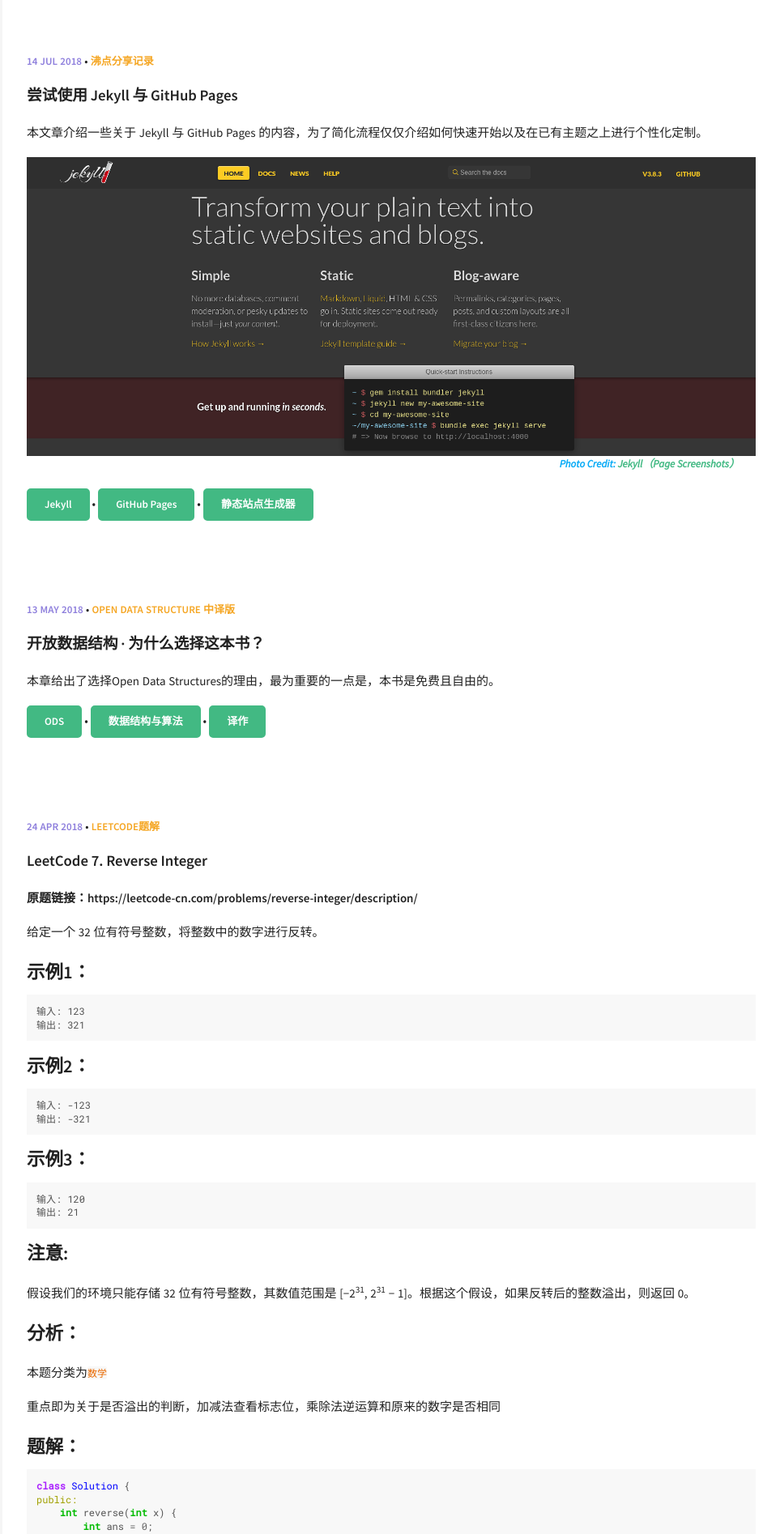
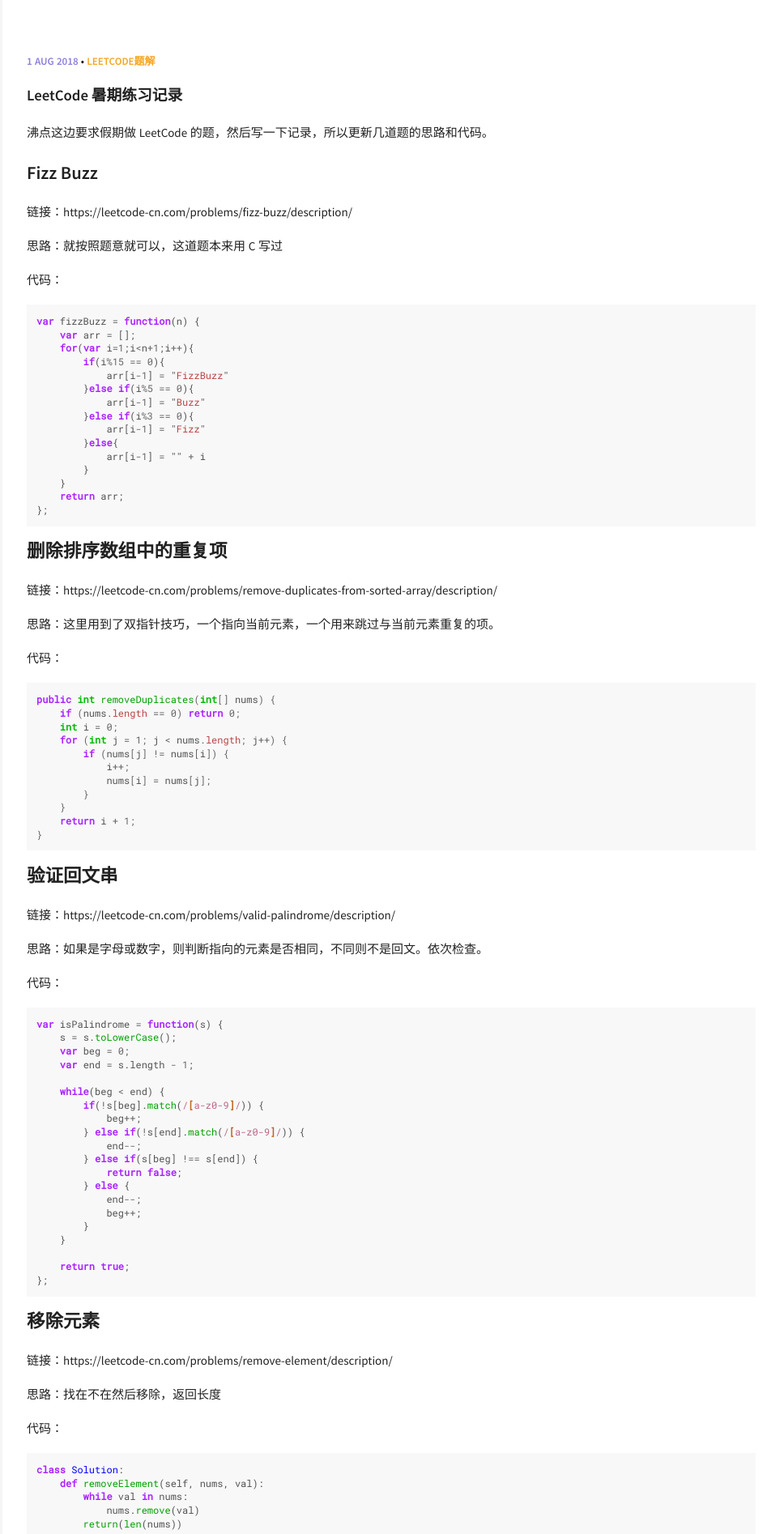
Before and after one commit to psiace-archive/old-blog, a Jekyll site: the page built from index.html, in a window 1280 px wide. Shown: the top 1894 px of the page at 81% size, without its empty margins (317-1280 px from the left). Built offline with Jekyll 4.4.1, drawn with Linux system fonts in a browser that asks for light colours; some of the changed text lies outside the part shown.

Commit message:
add Feidian Leetcode Summer Practice Record

````diff
--- /dev/null
+++ b/_posts/2018-08-01-LeetCode-Summer-Practice-Record.md
@@ -0,0 +1,309 @@
+---
+layout: post
+title: LeetCode 暑期练习记录
+categories: [LeetCode题解]
+tags: [数据结构与算法, 题解, LeetCode, 沸点工作室]
+creativecommons: true
+comments: true
+---
+
+沸点这边要求假期做 LeetCode 的题，然后写一下记录，所以更新几道题的思路和代码。
+
+### Fizz Buzz
+
+链接：https://leetcode-cn.com/problems/fizz-buzz/description/
+
+思路：就按照题意就可以，这道题本来用 C 写过
+
+代码：
+```javascript
+var fizzBuzz = function(n) {
+    var arr = [];
+    for(var i=1;i<n+1;i++){
+        if(i%15 == 0){
+            arr[i-1] = "FizzBuzz"
+        }else if(i%5 == 0){
+            arr[i-1] = "Buzz"
+        }else if(i%3 == 0){
+            arr[i-1] = "Fizz"
+        }else{
+            arr[i-1] = "" + i
+        }
+    }
+    return arr;
+};
+```
+
+### 删除排序数组中的重复项
+
+链接：https://leetcode-cn.com/problems/remove-duplicates-from-sorted-array/description/
+
+思路：这里用到了双指针技巧，一个指向当前元素，一个用来跳过与当前元素重复的项。
+
+代码：
+```java
+public int removeDuplicates(int[] nums) {
+    if (nums.length == 0) return 0;
+    int i = 0;
+    for (int j = 1; j < nums.length; j++) {
+        if (nums[j] != nums[i]) {
+            i++;
+            nums[i] = nums[j];
+        }
+    }
+    return i + 1;
+}
+```
+
+
+### 验证回文串
+
+链接：https://leetcode-cn.com/problems/valid-palindrome/description/
+
+思路：如果是字母或数字，则判断指向的元素是否相同，不同则不是回文。依次检查。
+
+代码：
+
+```javascript
+var isPalindrome = function(s) {
+    s = s.toLowerCase();
+    var beg = 0;
+    var end = s.length - 1;
+
+    while(beg < end) {
+        if(!s[beg].match(/[a-z0-9]/)) {
+            beg++;
+        } else if(!s[end].match(/[a-z0-9]/)) {
+            end--;
+        } else if(s[beg] !== s[end]) {
+            return false;
+        } else {
+            end--;
+            beg++;
+        }
+    }
+
+    return true;
+};
+```
+
+### 移除元素
+
+链接：https://leetcode-cn.com/problems/remove-element/description/
+
+思路：找在不在然后移除，返回长度
+
+代码：
+
+```python
+class Solution:
+    def removeElement(self, nums, val):
+        while val in nums:
+            nums.remove(val)
+        return(len(nums))
+```
+
+### 翻转字符串里的单词
+
+链接：https://leetcode-cn.com/problems/reverse-words-in-a-string/description/
+
+思路：分割 -> 去空格 -> 翻转 -> 加空格连接
+
+代码：
+
+```python
+class Solution:
+    def reverseWords(self, s):
+        tmp = s.split(' ')
+        while '' in tmp:
+            tmp.remove('')
+        tmp.reverse()
+        tmp = ' '.join(tmp)
+        return(tmp)
+```
+
+### Nim 游戏
+
+链接：https://leetcode-cn.com/problems/nim-game/description/
+
+思路：当出现 4 的倍数时，你作为先手必输，否则，在作出最优选择情况下你一定可以赢。
+
+代码：
+```c++
+class Solution {
+public:
+    bool canWinNim(int n) {
+        return n%4 != 0;
+    }
+};
+```
+
+### 位 1 的个数
+
+链接：https://leetcode-cn.com/problems/number-of-1-bits/description/
+
+思路：这个方法模拟了十进制转二进制的过程，每出现 1 时就累加，然后返回总数。
+
+代码：
+```c++
+class Solution {
+public:
+    int hammingWeight(uint32_t n) {
+        int sum = 0;
+        while(n != 0){
+            if(n % 2 == 1){
+                sum += 1;
+            }
+            n = n / 2;
+        }
+        return sum;
+    }
+};
+```
+
+### 大的国家
+
+链接：https://leetcode-cn.com/problems/big-countries/description/
+
+思路：如题所述，需要 `area>3000000` 或 `population>25000000`，把语句写出来就行
+
+代码：
+
+```MySQL
+SELECT name, population, area
+FROM World
+WHERE area > 3000000 OR population > 25000000;
+```
+
+### 石子游戏
+
+链接：https://leetcode-cn.com/problems/stone-game/description/
+
+思路：这道题其实重点在最佳发挥上，既然没有平局，那么先选者就会胜出，用推理的方法得出，然后直接返回 `true`。
+
+代码：
+
+```c++
+class Solution {
+public:
+    bool stoneGame(vector<int>& piles) {
+        return true;
+    }
+};
+```
+
+
+
+### 数据流中的第 K 大元素
+
+链接： https://leetcode-cn.com/explore/learn/card/introduction-to-data-structure-binary-search-tree/66/conclusion/183/
+
+思路：这个解法用了二叉搜索树，值得注意的是 C 语言没有很好的办法确定传入函数的数组大小（`sizeof` 不可行），所以是要用到 `numsSize` 的。
+
+代码：感谢 [@aiken](https://leetcode-cn.com/aiken)
+
+```c
+typedef struct treeNode {
+    int val;
+    int occasions;
+    int cnt;
+    struct treeNode *left;
+    struct treeNode *right;
+ }Tree;
+typedef struct {
+    int k;
+    struct treeNode *head;
+} KthLargest;
+ Tree * insertIntoBST(Tree* root, int val) {
+    if(NULL==root)
+    {
+        Tree* res=calloc(1,sizeof(Tree));
+        res->val=val;
+        res->occasions=1;
+        res->cnt=1;
+        //res->right=NULL;
+        //res->left=NULL;
+        return res;
+    }
+    if (root->val > val)
+    {
+        root->cnt++;
+        root->left=insertIntoBST(root->left,val);
+    }
+    else if(root->val == val)
+    {
+        root->cnt++;
+        root->occasions++;
+    }
+    else
+    {
+        root->cnt++;
+        root->right=insertIntoBST(root->right, val);
+    }
+    return root;
+}
+int findkth(Tree* h,int k)
+{
+    if(NULL==h || k<=0)
+        return 0;
+    if(k > h->cnt)
+        return 0;
+    if(h->right)
+    {
+        Tree* tmp=h->right;
+        int t=tmp->cnt + h->occasions;
+        if(k <= tmp->cnt)
+        {
+           return findkth(h->right,k);
+        }
+        else if(k <= t )
+            return h->val;
+        else
+            return findkth(h->left,k-t);
+    }
+    else if ( k <= h->occasions)
+        return h->val;
+    else
+        return findkth(h->left,k - h->occasions );
+}
+KthLargest* kthLargestCreate(int k, int* nums, int numsSize) {
+    if(k<=0)
+        return NULL;
+    KthLargest* kth=calloc(1,sizeof(KthLargest));
+    kth->k=k;
+    //kth->head=NULL;
+    if(NULL==nums )
+        return kth;
+    struct treeNode * h=NULL;
+    for(int i=0;i<numsSize;i++)
+    {
+        h=insertIntoBST( h, nums[i]);
+    }
+    kth->head=h;
+    return kth;
+}
+int kthLargestAdd(KthLargest* obj, int val) {
+    if(NULL==obj)
+        return 0;
+    int res=0;
+    obj->head=insertIntoBST( obj->head,val);
+    res=findkth(obj->head,obj->k);
+    return res;
+}
+void freetree(Tree* root)
+{
+    if(NULL==root)
+        return ;
+    if(root->left)
+        freetree(root->left);
+    if(root->right)
+        freetree(root->right);
+    free(root);
+    return ;
+}
+void kthLargestFree(KthLargest* obj) {
+    //free tree;
+    freetree(obj->head);
+    free(obj);
+}
+```
````
Also changed, not shown: _posts/2018-07-14-Try-Jekyll-with-Github.md (+1 -1 lines).
